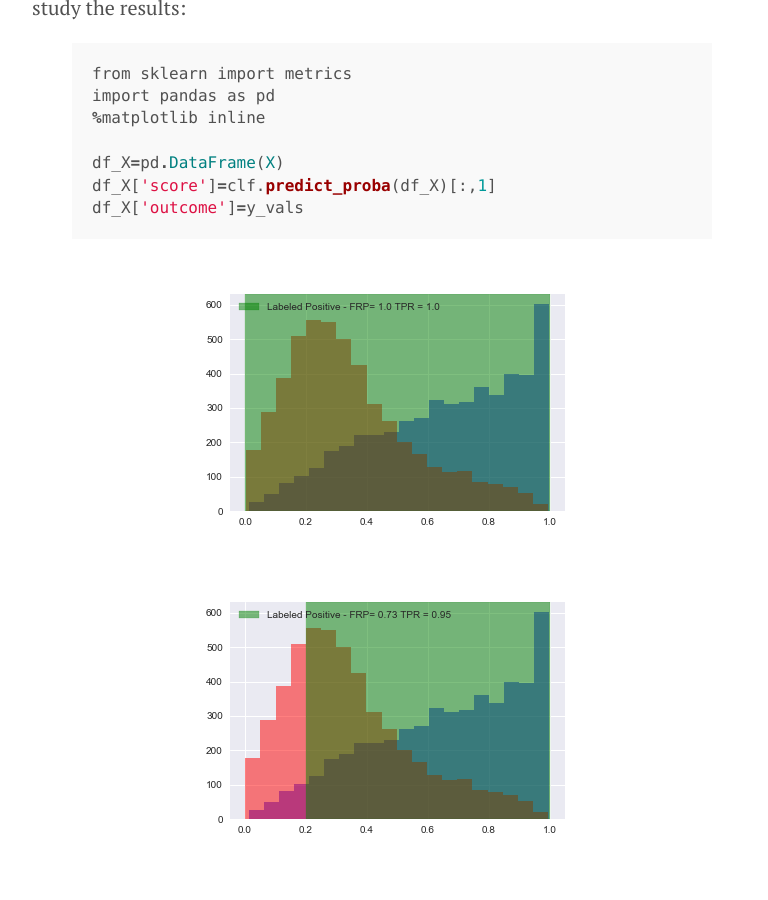
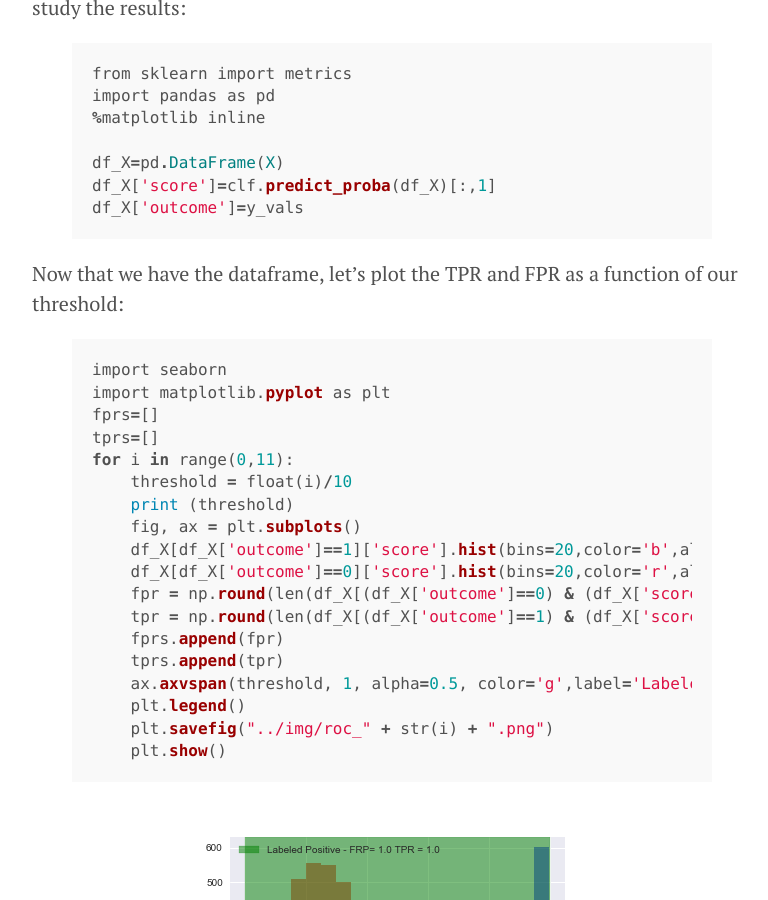
Before and after one commit to doriang102/doriang102.github.io, a Jekyll site: the page built from _posts/2017-11-01-introduction-to-classification.md, in a window 1280 px wide and 900 px high, scrolled down 1316 px. Shown: the whole window, without its empty margins (248-1016 px from the left). Built offline with Jekyll 4.4.1, drawn with Linux system fonts in a browser that asks for light colours; our own code applies the rules of GitHub Pages for plain Markdown files.

Commit message:
Update 2017-11-01-introduction-to-classification.md

```diff
--- a/_posts/2017-11-01-introduction-to-classification.md
+++ b/_posts/2017-11-01-introduction-to-classification.md
@@ -43,6 +43,28 @@ df_X['outcome']=y_vals
 
 {% endhighlight %}
 
+Now that we have the dataframe, let's plot the TPR and FPR as a function of our threshold:
+{% highlight ruby %}
+import seaborn
+import matplotlib.pyplot as plt
+fprs=[]
+tprs=[]
+for i in range(0,11):
+    threshold = float(i)/10
+    print (threshold)
+    fig, ax = plt.subplots()
+    df_X[df_X['outcome']==1]['score'].hist(bins=20,color='b',alpha=0.5)
+    df_X[df_X['outcome']==0]['score'].hist(bins=20,color='r',alpha=0.5)
+    fpr = np.round(len(df_X[(df_X['outcome']==0) & (df_X['score']>threshold)])/len(df_X[df_X['outcome']==0]),2)
+    tpr = np.round(len(df_X[(df_X['outcome']==1) & (df_X['score']>threshold)])/len(df_X[df_X['outcome']==1]),2)
+    fprs.append(fpr)
+    tprs.append(tpr)
+    ax.axvspan(threshold, 1, alpha=0.5, color='g',label='Labeled Positive - FRP= ' + str(fpr)+' TPR = ' + str(tpr))
+    plt.legend()
+    plt.savefig("../img/roc_" + str(i) + ".png")
+    plt.show()
+{% endhighlight %}
+
  ![](/img/roc_0.png?raw=true)
  ![](/img/roc_2.png?raw=true)
    ![](/img/roc_4.png?raw=true)
```
